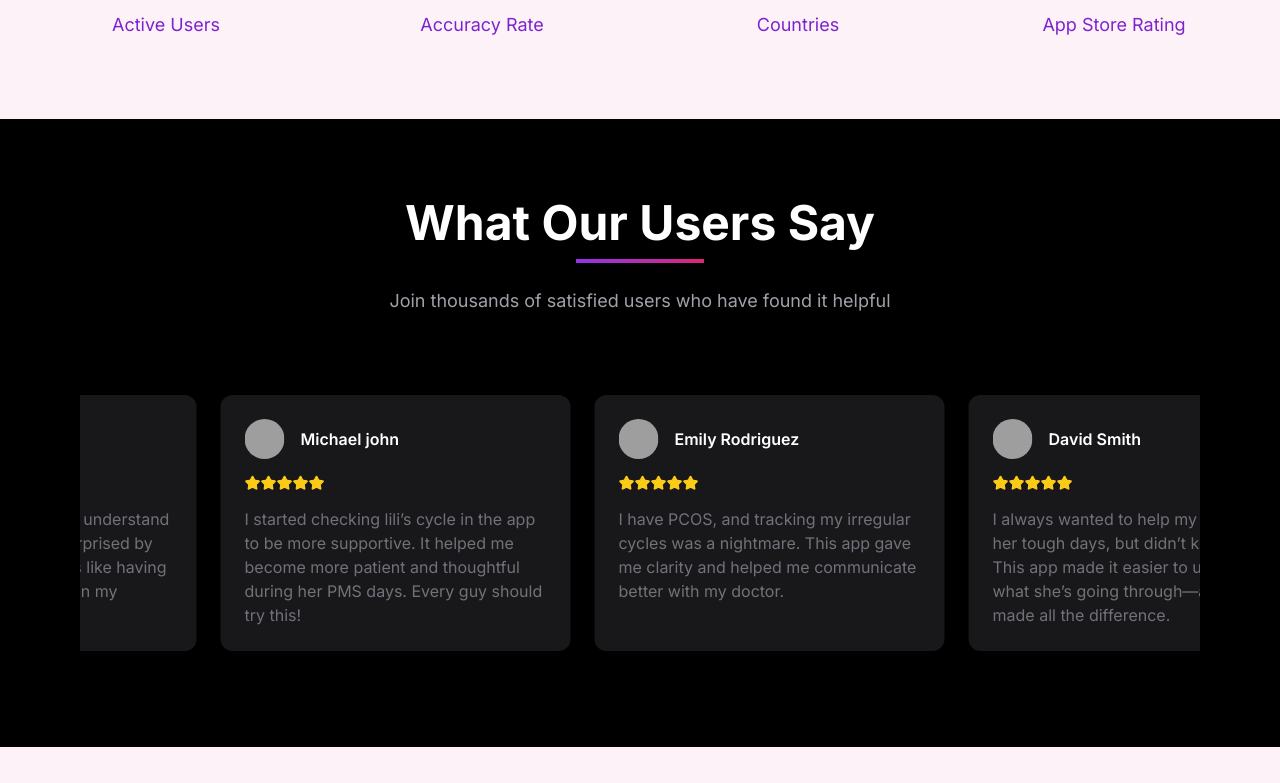
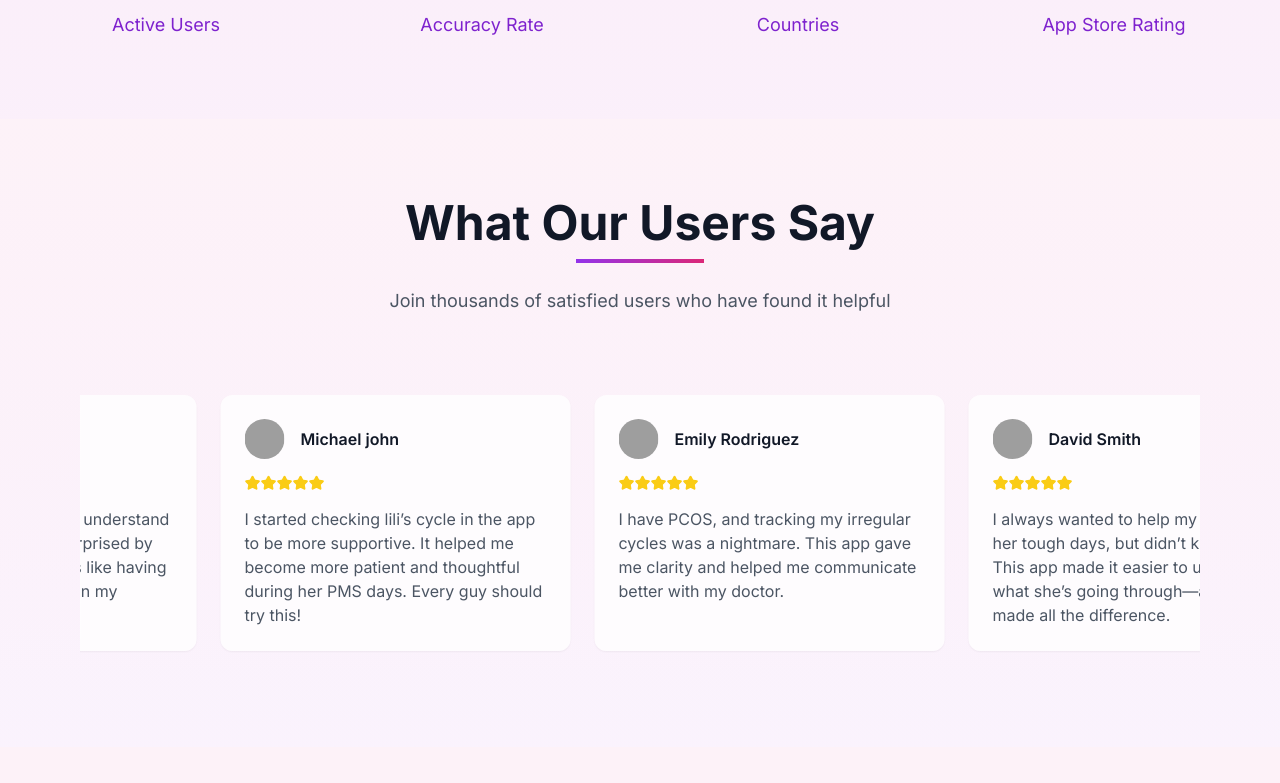
Before and after one commit to ruchap24/periodss, a Next.js app: page / in a window 1280 px wide. Shown: the part 1677-2460 px from the top of the page. Built offline with nearby package versions, Linux system fonts and the light colour scheme; grey boxes are pictures that could not be loaded.

Commit message:
almost done

```diff
--- a/components/Dashboard.tsx
+++ b/components/Dashboard.tsx
@@ -206,7 +206,7 @@ export default function Dashboard() {
   return (
   <div className={`min-h-screen ${
       darkMode
-        ? "bg-black text-pink-300"
+        ? "bg-[#020617] text-pink-300"
         : "bg-gradient-to-b from-pink-100 to-purple-50 text-purple-800"
     } bg-fixed relative transition-colors duration-300`}>
       {/* Decorative elements */}
@@ -300,7 +300,7 @@ export default function Dashboard() {
                 darkMode
                   ? "bg-gradient-to-r from-pink-900/80 to-black/80"
                   : "bg-gradient-to-r from-pink-200/80 to-purple-200/80"
-                } pb-6`}>
+                } pb-7`}>
                 <CardTitle className={`text-center ${
                   darkMode ? "text-pink-300" : "text-purple-800"
                 } text-xl`}>Today's Status</CardTitle>
@@ -319,7 +319,7 @@ export default function Dashboard() {
                 darkMode
                   ? "bg-gradient-to-r from-pink-900/80 to-black/80"
                   : "bg-gradient-to-r from-pink-200/80 to-purple-200/80"
-                } pb-6`}>
+                } pb-7`}>
                 <CardTitle className={`text-center ${
                   darkMode ? "text-pink-300" : "text-purple-800"
                 } text-xl`}>
@@ -327,7 +327,7 @@ export default function Dashboard() {
                   Period Wisdom
                 </CardTitle>
               </CardHeader>
-              <CardContent className="pt-6 pb-6">
+              <CardContent className="pt-8 pb-8">
                 <div className="space-y-4 text-center">
                   <p className={`${darkMode ? "text-pink-200" : "text-purple-700"} text-sm leading-relaxed`}>
                     💫 Your menstrual cycle is a monthly reminder of your body's incredible power to create and renew.
@@ -355,10 +355,10 @@ export default function Dashboard() {
                 darkMode
                   ? "bg-gradient-to-r from-pink-900/80 to-black/80"
                   : "bg-gradient-to-r from-pink-200/80 to-purple-200/80"
-                } pb-6 flex justify-between items-center`}>
-                <CardTitle className={`text-center ${
+                } pb-5 flex justify-between items-center`}>
+                {/* <CardTitle className={`text-center ${
                   darkMode ? "text-pink-300" : "text-purple-800"
-                } text-xl`}>Calendar</CardTitle>
+                } text-xl`}>Calendar</CardTitle> */}
                 <Button
                   variant="outline"
                   size="sm"
@@ -373,7 +373,7 @@ export default function Dashboard() {
                   Add Cycle
                 </Button>
               </CardHeader>
-              <CardContent className="pt-6 pb-8">
+              <CardContent className="pt-4 pb-4">
                 <div className="calendar-container">
                   <Calendar
                     mode="single"
--- a/components/Landing-page.tsx
+++ b/components/Landing-page.tsx
@@ -49,12 +49,22 @@ export default function LandingPage() {
     element?.scrollIntoView({ behavior: 'smooth' })
   }
 
+
   return (
-    <div className={`min-h-screen ${
+     <div className={`min-h-screen relative ${
       darkMode
-         ? "bg-black text-white"
-        : "bg-gradient-to-b from-pink-100 to-purple-50 text-purple-800"
+         ? "bg-[#020617]"
+        : "bg-gradient-to-b from-pink-100 to-purple-50"
     } transition-all duration-500`}>
+      {/* Dark Radial Glow Background - Only show in dark mode */}
+      {darkMode && (
+        <div
+          className="absolute inset-0 z-0"
+          style={{
+            backgroundImage: `radial-gradient(circle 800px at 50% 200px, #3e3e3e, transparent)`,
+          }}
+        />
+      )}
 
       <div className="max-w-7xl mx-auto">
         <div className="absolute -z-10 pointer-events-none inset-0 overflow-hidden -mx-28">
@@ -73,7 +83,7 @@ export default function LandingPage() {
       <nav className={`fixed w-full z-50 ${
         darkMode
           ? "bg-black/80 backdrop-blur-md border-b border-pink-800/50"
-             : "bg-pink-50/80 backdrop-blur-md border-b border-purple-200/30"
+             : "bg-pink-50/80 backdrop-blur-md border-b border-pink-200/30"
       } transition-all duration-300`}>
         <div className="container mx-auto px-2 py-6 flex justify-between items-center">
           <div className="flex items-center animate-fade-in">
@@ -208,9 +218,7 @@ export default function LandingPage() {
       </section>
 
       {/* Features Section */}
-      <section id="features" className={`py-40 ${
-        darkMode ? "bg-black" : "bg-pink-50"
-      }`}>
+      <section id="features" className={`py-40`}>
 
         <div className="container mx-auto px-6">
           <div className="text-center mb-16">
@@ -253,7 +261,7 @@ export default function LandingPage() {
                 key={index}
                 className={`group p-8 ${
                   darkMode
-                    ? "bg-black/50 border-pink-800/50 hover:border-pink-400/40"
+                    ? "bg-[#020617] border-pink-800/50 hover:border-pink-400/40"
                     : "bg-white/80 border-purple-200 hover:border-purple-300"
                 } backdrop-blur-sm transition-all duration-300 hover:scale-105 hover:shadow-xl cursor-pointer`}
               >
@@ -281,9 +289,7 @@ export default function LandingPage() {
       </section>
 
       {/* Statistics Section */}
-      <section className={`py-20 ${
-        darkMode ? "bg-black" : "bg-pink-50"
-      }`}>
+      <section className={`py-20`}>
         <div className="container mx-auto px-6">
           <div className="grid md:grid-cols-4 gap-8 text-center">
             {[
@@ -312,11 +318,11 @@ export default function LandingPage() {
         </div>
       </section>
 
-      <Testimonials />
+      <Testimonials darkMode={darkMode}/>
 
       {/* CTA Section */}
       <section className={`py-20 ${
-          darkMode ? "bg-black" : "bg-pink-50"
+          darkMode ? "bg-[#020617]" : "bg-pink-50"
       }`}>
         <div className="container mx-auto px-6 text-center">
           <h2 className={`text-4xl md:text-5xl font-bold mb-6 ${
@@ -343,7 +349,7 @@ export default function LandingPage() {
 
       {/* Footer */}
       <footer className={`py-12 ${
-         darkMode ? "bg-black" : "bg-pink-50"
+         darkMode ? "bg-[#020617]" : "bg-pink-50"
       } text-white`}>
         <div className="container mx-auto px-6">
           <div className="flex flex-col md:flex-row justify-between items-center">
--- a/components/testimonials.tsx
+++ b/components/testimonials.tsx
@@ -10,6 +10,13 @@ import { Card, CardContent } from "../components/ui/card";
 // Or, if the correct path is different, update accordingly.
 import { motion } from "framer-motion";
 import { Star } from "lucide-react";
+import { useEffect, useState } from "react";
+
+
+
+interface TestimonialsProps {
+  darkMode: boolean;
+}
 
 // Testimonials Data
 const testimonials = [
@@ -52,10 +59,13 @@ const testimonials = [
   },
 ];
 
-// Testimonials Component
-export function Testimonials() {
+
+// Update component to accept darkMode prop
+export function Testimonials({ darkMode }: TestimonialsProps) {
   return (
-    <div className="py-20 bg-black text-white" id="testimonials">
+    <div className={`py-20 ${
+      darkMode ? 'bg-[#020617] text-white' : 'bg-gradient-to-b from-pink-50 to-purple-40'
+    }`} id="testimonials">
       <div className="container px-4 mx-auto max-w-6xl">
         <div className="max-w-2xl mx-auto text-center mb-16">
           <motion.h2
@@ -63,7 +73,9 @@ export function Testimonials() {
             whileInView={{ y: 0, opacity: 1 }}
             viewport={{ once: true }}
             transition={{ duration: 0.5 }}
-            className="text-4xl md:text-5xl font-bold mb-3"
+            className={`text-4xl md:text-5xl font-bold mb-3 ${
+              darkMode ? 'text-white' : 'text-gray-900'
+            }`}
           >
             What Our Users Say
           </motion.h2>
@@ -79,7 +91,9 @@ export function Testimonials() {
             whileInView={{ y: 0, opacity: 1 }}
             viewport={{ once: true }}
             transition={{ duration: 0.5, delay: 0.2 }}
-            className="text-lg text-zinc-400 max-w-2xl mx-auto"
+            className={`text-lg ${
+              darkMode ? 'text-zinc-400' : 'text-gray-600'
+            } max-w-2xl mx-auto`}
           >
             Join thousands of satisfied users who have found it helpful
           </motion.p>
@@ -103,29 +117,26 @@ export function Testimonials() {
             {[...testimonials, ...testimonials].map((testimonial, index) => (
               <Card
                 key={`${testimonial.id}-${index}`}
-                className="w-[350px] flex-shrink-0 bg-zinc-900 border-none"
+                className={`w-[350px] flex-shrink-0 border-none ${
+                  darkMode
+                    ? 'bg-zinc-900 text-white'
+                    : 'bg-white bg-opacity-80 text-gray-900'
+                }`}
               >
                 <CardContent className="p-6">
                   <div className="flex items-center gap-4 mb-4">
                     <Avatar>
-                      <AvatarImage
-                        src={testimonial.avatar}
-                        alt={testimonial.name}
-                      />
+                      <AvatarImage src={testimonial.avatar} alt={testimonial.name} />
                       <AvatarFallback>
-                        {testimonial.name
-                          .split(" ")
-                          .map((n) => n[0])
-                          .join("")}
+                        {testimonial.name.split(" ").map((n) => n[0]).join("")}
                       </AvatarFallback>
                     </Avatar>
                     <div>
-                      <h3 className="font-semibold text-white">
+                      <h3 className={`font-semibold ${
+                        darkMode ? 'text-white' : 'text-gray-900'
+                      }`}>
                         {testimonial.name}
                       </h3>
-                      {/* <p className="text-sm text-muted-foreground">
-                        {testimonial.role}
-                      </p> */}
                     </div>
                   </div>
                   <div className="flex mb-4">
@@ -136,7 +147,11 @@ export function Testimonials() {
                       />
                     ))}
                   </div>
-                  <p className="text-muted-foreground">{testimonial.content}</p>
+                  <p className={`${
+                    darkMode ? 'text-zinc-400' : 'text-gray-600'
+                  }`}>
+                    {testimonial.content}
+                  </p>
                 </CardContent>
               </Card>
             ))}
```
